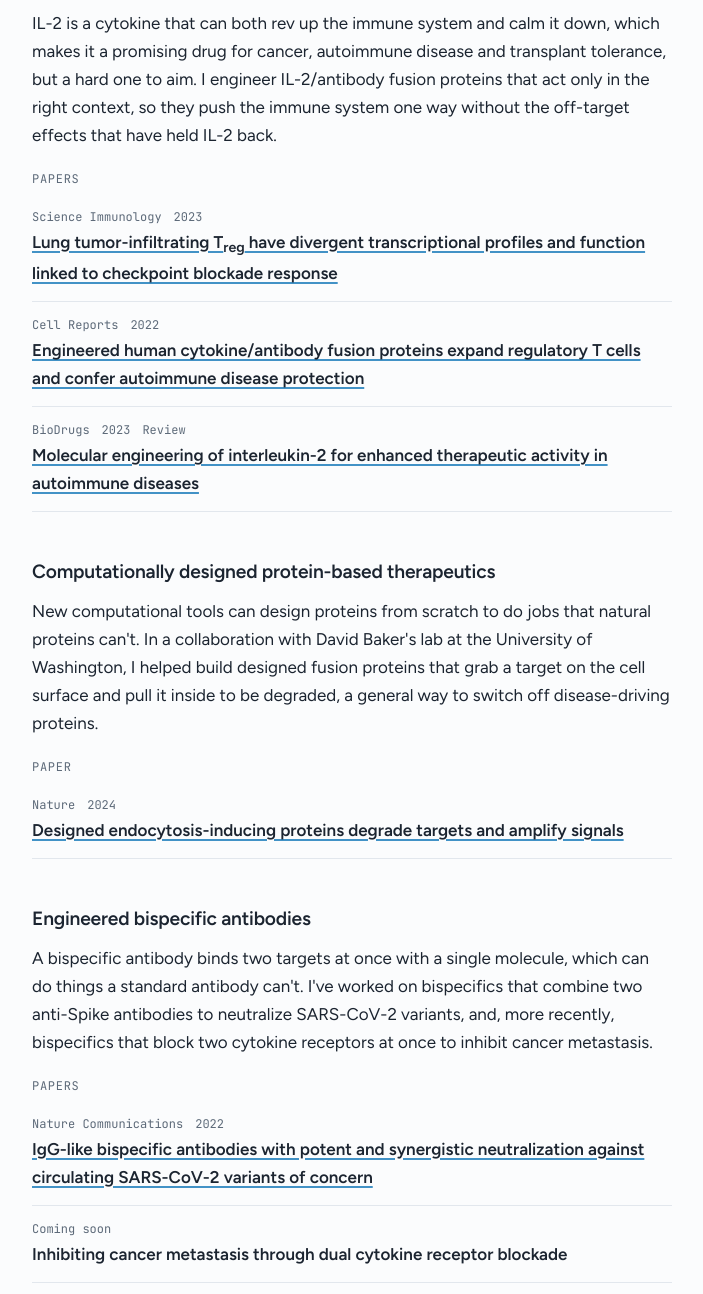
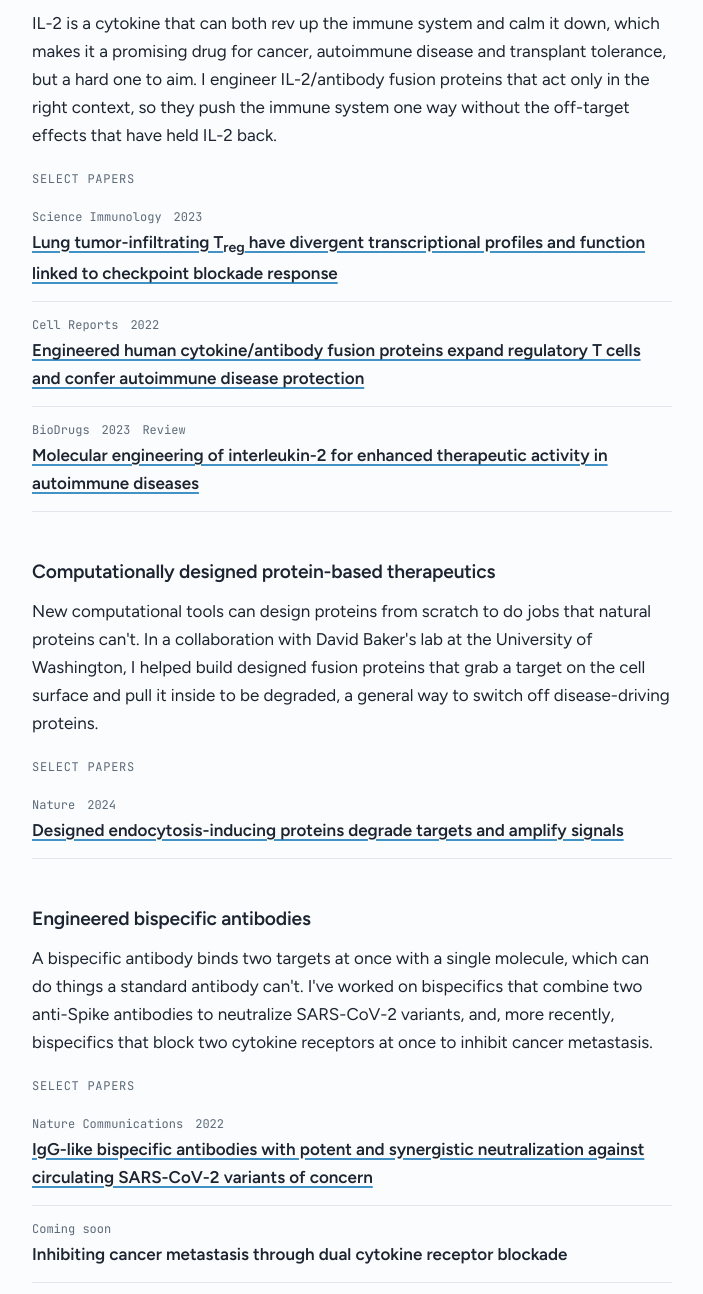
Before and after one commit to lmtomasovic/lmtomasovic.github.io, a plain HTML site: page research.html in a window 1280 px wide. Shown: the part 387-1681 px from the top of the page, without its empty margins (288-991 px from the left). Drawn offline with Linux system fonts and the light colour scheme.

Commit message:
Label the Research paper lists "Select Papers"
Makes clear the lists are a selection, not a full bibliography.

Co-Authored-By: Claude Opus 5 <noreply@anthropic.com>

```diff
--- a/research.html
+++ b/research.html
@@ -40,7 +40,7 @@
     <section class="area" aria-labelledby="p-il2">
       <h2 id="p-il2">Conditionally active cytokine/antibody fusion proteins</h2>
       <p>IL-2 is a cytokine that can both rev up the immune system and calm it down, which makes it a promising drug for cancer, autoimmune disease and transplant tolerance, but a hard one to aim. I engineer IL-2/antibody fusion proteins that act only in the right context, so they push the immune system one way without the off-target effects that have held IL-2 back.</p>
-      <p class="label">Papers</p>
+      <p class="label">Select Papers</p>
       <ul class="entries">
         <li>
           <div class="meta"><span>Science Immunology</span><span>2023</span></div>
@@ -60,7 +60,7 @@
     <section class="area" aria-labelledby="p-designed">
       <h2 id="p-designed">Computationally designed protein-based therapeutics</h2>
       <p>New computational tools can design proteins from scratch to do jobs that natural proteins can't. In a collaboration with David Baker's lab at the University of Washington, I helped build designed fusion proteins that grab a target on the cell surface and pull it inside to be degraded, a general way to switch off disease-driving proteins.</p>
-      <p class="label">Paper</p>
+      <p class="label">Select Papers</p>
       <ul class="entries">
         <li>
           <div class="meta"><span>Nature</span><span>2024</span></div>
@@ -72,7 +72,7 @@
     <section class="area" aria-labelledby="p-bispecific">
       <h2 id="p-bispecific">Engineered bispecific antibodies</h2>
       <p>A bispecific antibody binds two targets at once with a single molecule, which can do things a standard antibody can't. I've worked on bispecifics that combine two anti-Spike antibodies to neutralize SARS-CoV-2 variants, and, more recently, bispecifics that block two cytokine receptors at once to inhibit cancer metastasis.</p>
-      <p class="label">Papers</p>
+      <p class="label">Select Papers</p>
       <ul class="entries">
         <li>
           <div class="meta"><span>Nature Communications</span><span>2022</span></div>
```
